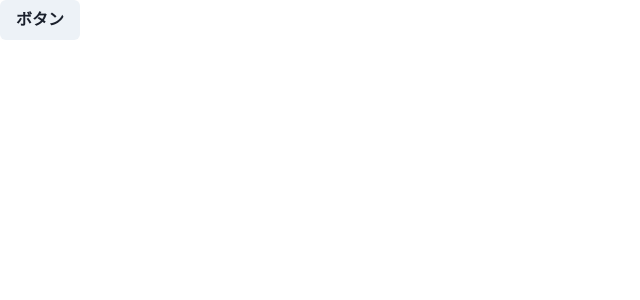
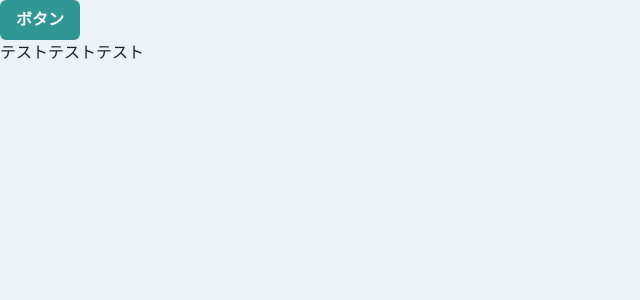
Before and after one commit to Hijikata1869/react-jak-app, a React (Create React App) app: page / in a window 1280 px wide. Shown: the top 300 px of the page, without its empty margins (0-640 px from the left). Built offline with nearby package versions, Linux system fonts and the light colour scheme.

Commit message:
ChakraUIでGlobalなスタイルを設定

```diff
--- a/src/App.tsx
+++ b/src/App.tsx
@@ -1,10 +1,11 @@
 import { Button, ChakraProvider } from "@chakra-ui/react";
-import "./styles.css";
+import theme from "./theme/theme";
 
 export default function App() {
   return (
-    <ChakraProvider>
-      <Button>ボタン</Button>
+    <ChakraProvider theme={theme}>
+      <Button colorScheme="teal">ボタン</Button>
+      <p>テストテストテスト</p>
     </ChakraProvider>
   );
 }
--- /dev/null
+++ b/src/theme/theme.ts
@@ -0,0 +1,13 @@
+import { extendTheme } from "@chakra-ui/react";
+
+const theme = extendTheme({
+  styles: {
+    global: {
+      body: {
+        backgroundColor: "gray.100",
+        color: "gray.800"
+      }
+    }
+  }
+});
+export default theme;
```
